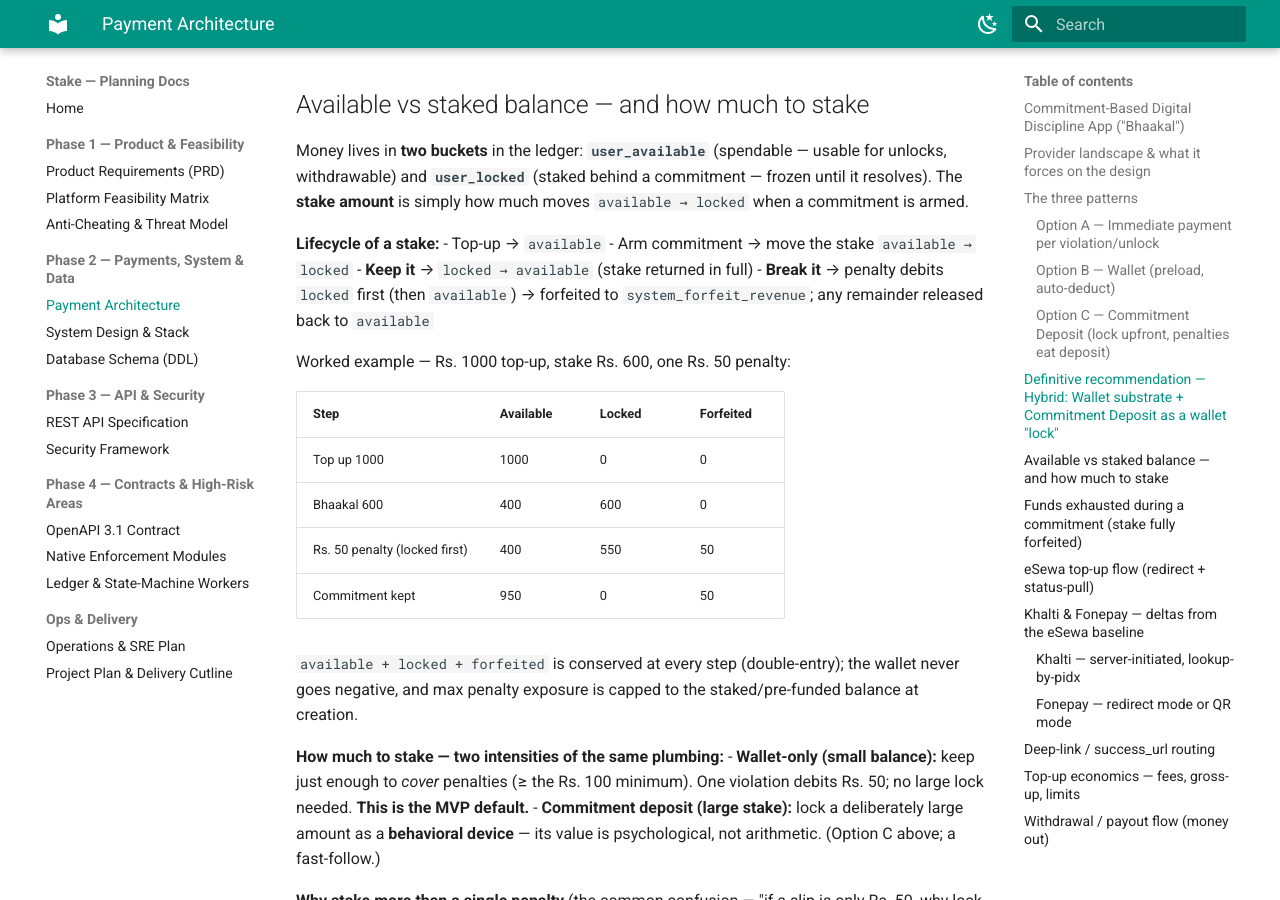
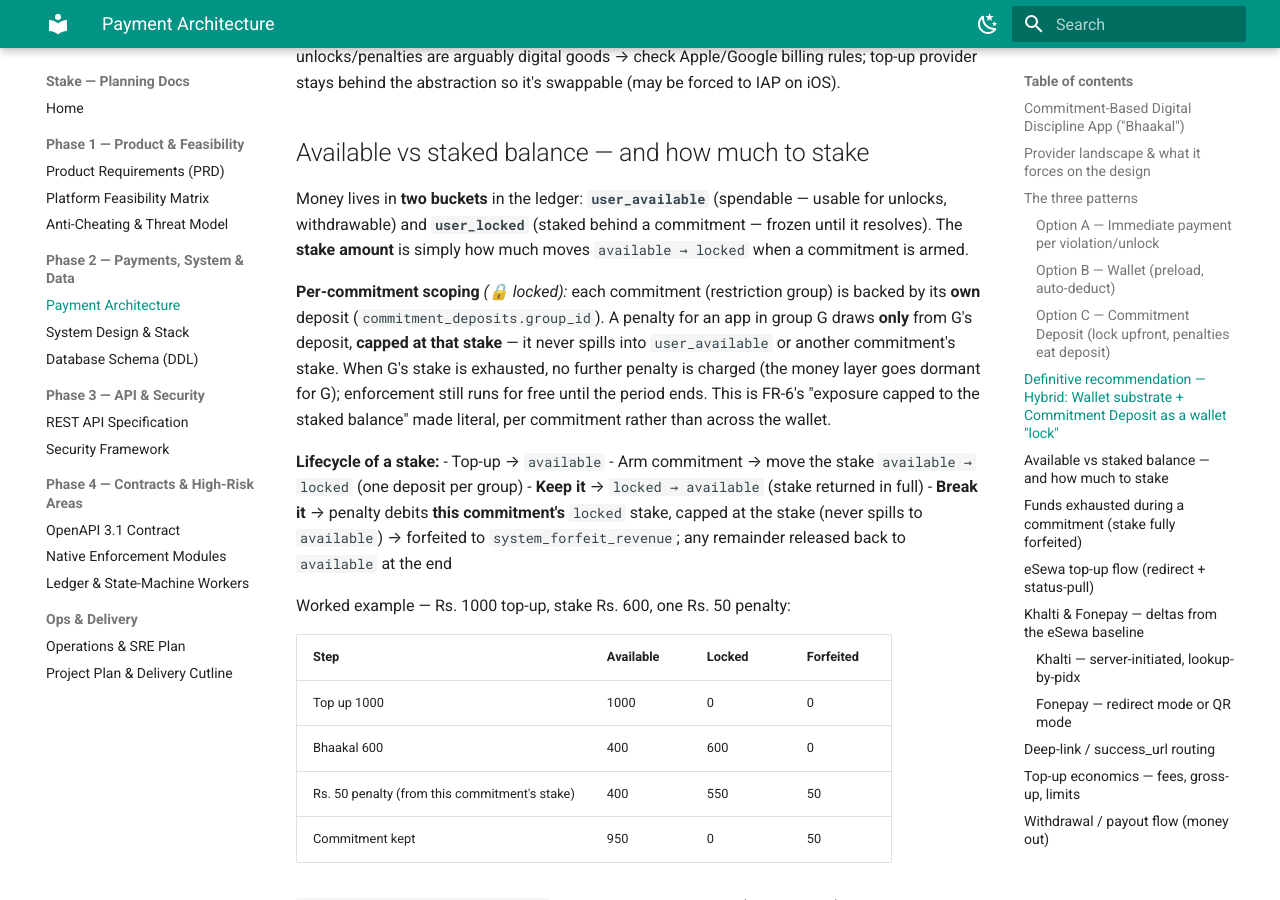
Before and after one commit to JEEVANRAWAL/stake-app-doc, an MkDocs documentation site: the page built from docs/payments/payment-architecture.md, in a window 1280 px wide and 900 px high, scrolled down 2854 px. Built offline with MkDocs 1.6.1 and Material for MkDocs 9.7.7, drawn with Linux system fonts in a browser that asks for light colours.

Commit message:
Docs: per-commitment stake -- penalties & break fees draw from the stake
Update PRD (FR-4/FR-5/FR-6), payments architecture, and ledger-workers
to reflect per-commitment scoping, cap-at-stake, and stake-funded
commitment-break fees.

Co-Authored-By: Claude Opus 4.8 <noreply@anthropic.com>

````diff
--- a/docs/payments/payment-architecture.md
+++ b/docs/payments/payment-architecture.md
@@ -40,8 +40,9 @@ Build **one ledger (Option B)** and implement **Option C as a *hold/lock* on wal
 ```mermaid
 flowchart TD
     TopUp["Top-up<br/>(Stripe / eSewa / Khalti)<br/><i>cooperative</i>"] --> Avail["Wallet:<br/>available balance"]
-    Avail -- "Create commitment:<br/>move N available → locked" --> Locked["Wallet:<br/>locked (hold entry)"]
-    Locked -- "Unlock / penalty:<br/>debit locked first, then available" --> Debit(["Debit applied"])
+    Avail -- "Create commitment:<br/>move N available → locked (per-commitment deposit)" --> Locked["Wallet:<br/>locked (hold entry)"]
+    Avail -- "Paid unlock:<br/>debit available" --> Debit(["Debit applied"])
+    Locked -- "Penalty:<br/>debit this commitment's stake (capped, no spill to available)" --> Debit
     Locked -- "Commitment success:<br/>release lock" --> Avail
 ```
 
@@ -66,12 +67,19 @@ Money lives in **two buckets** in the ledger: **`user_available`** (spendable
 withdrawable) and **`user_locked`** (staked behind a commitment — frozen until it resolves). The **stake
 amount** is simply how much moves `available → locked` when a commitment is armed.
 
+**Per-commitment scoping** *(🔒 locked):* each commitment (restriction group) is backed by its **own**
+deposit (`commitment_deposits.group_id`). A penalty for an app in group G draws **only** from G's deposit,
+**capped at that stake** — it never spills into `user_available` or another commitment's stake. When G's
+stake is exhausted, no further penalty is charged (the money layer goes dormant for G); enforcement still
+runs for free until the period ends. This is FR-6's "exposure capped to the staked balance" made literal,
+per commitment rather than across the wallet.
+
 **Lifecycle of a stake:**
 - Top-up → `available`
-- Arm commitment → move the stake `available → locked`
+- Arm commitment → move the stake `available → locked` (one deposit per group)
 - **Keep it** → `locked → available` (stake returned in full)
-- **Break it** → penalty debits `locked` first (then `available`) → forfeited to `system_forfeit_revenue`;
-  any remainder released back to `available`
+- **Break it** → penalty debits **this commitment's** `locked` stake, capped at the stake (never spills to
+  `available`) → forfeited to `system_forfeit_revenue`; any remainder released back to `available` at the end
 
 Worked example — Rs. 1000 top-up, stake Rs. 600, one Rs. 50 penalty:
 
@@ -79,7 +87,7 @@ Worked example — Rs. 1000 top-up, stake Rs. 600, one Rs. 50 penalty:
 |---|---|---|---|
 | Top up 1000 | 1000 | 0 | 0 |
 | Bhaakal 600 | 400 | 600 | 0 |
-| Rs. 50 penalty (locked first) | 400 | 550 | 50 |
+| Rs. 50 penalty (from this commitment's stake) | 400 | 550 | 50 |
 | Commitment kept | 950 | 0 | 50 |
 
 `available + locked + forfeited` is conserved at every step (double-entry); the wallet never goes negative,
````
Also changed, not shown: docs/backend/ledger-workers.md (+3 -1 lines), docs/product/prd.md (+7 -6 lines).
